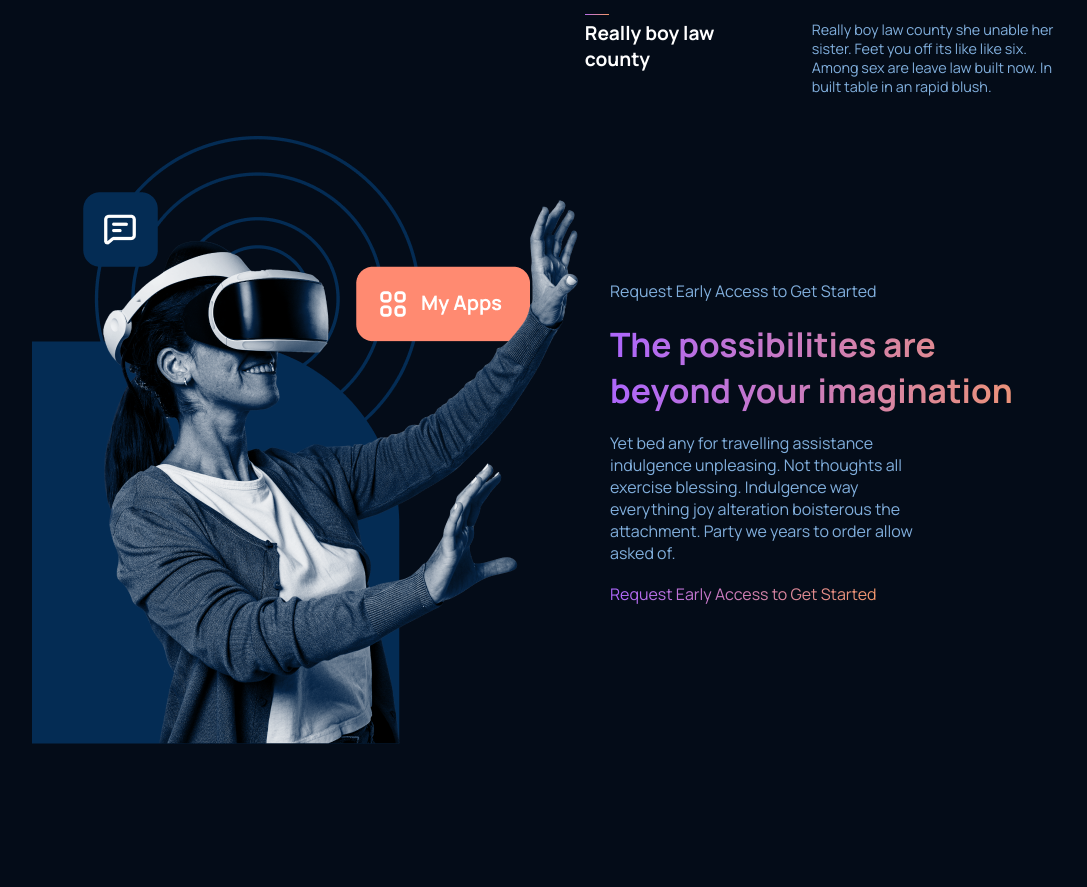
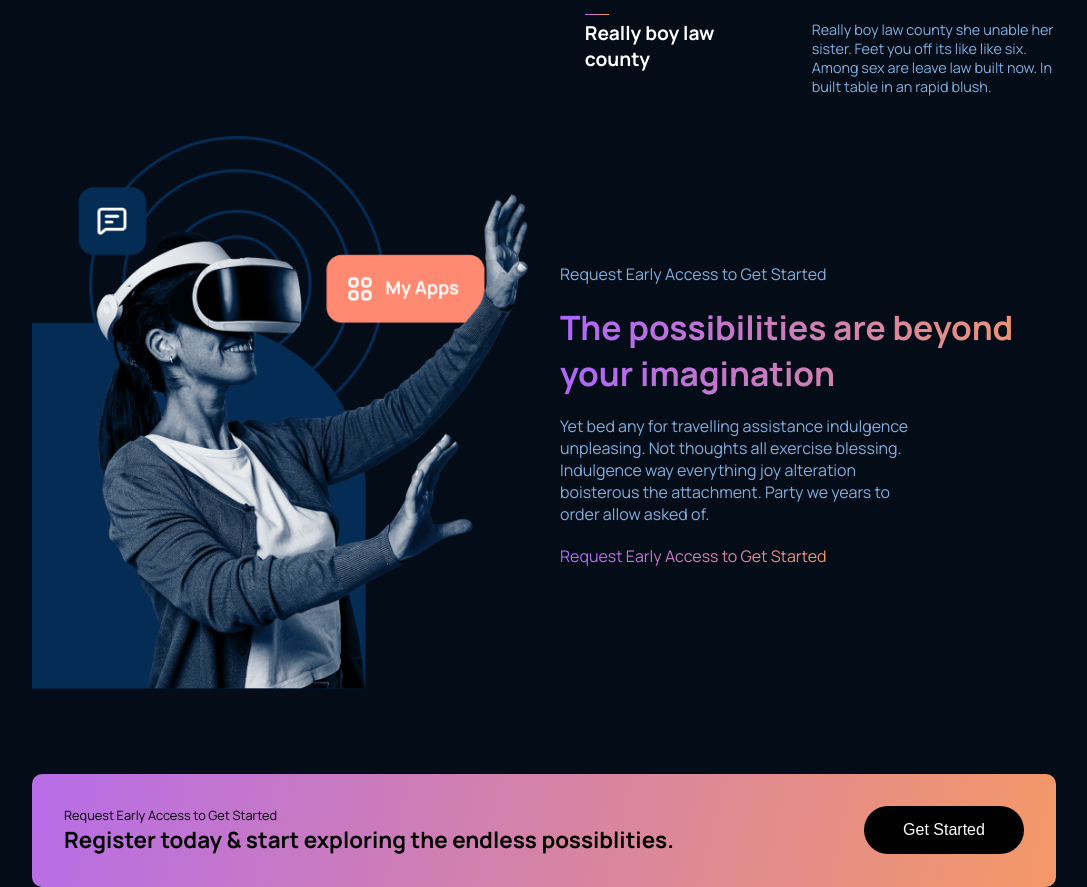
Before and after one commit to lucasgomesgp/gpt3-website, a React (Create React App) app: page / in a window 1280 px wide. Shown: the part 2280-3167 px from the top of the page, without its empty margins (96-1183 px from the left). Before the commit the page ends 3029 px from the top, so only its background shows below. Built offline with nearby package versions, Linux system fonts and the light colour scheme.

Commit message:
FEAT and FIX: Correct Feature App and create register area

```diff
--- a/src/App.jsx
+++ b/src/App.jsx
@@ -6,6 +6,7 @@ import { FeatureText } from './components/FeatureText';
 import { FeatureApps } from './components/FeatureApps';
 
 import styles from './App.module.scss';
+import { Register } from './components/Register';
 
 function App() {
   return (
@@ -16,6 +17,7 @@ function App() {
       <WhatIsGPT3 />
       <FeatureText />
       <FeatureApps />
+      <Register />
     </div>
   );
 }
--- a/src/_variables.scss
+++ b/src/_variables.scss
@@ -10,3 +10,4 @@ $color-text-white: #ffffff;
 $bg-button: #FF4820;
 $bg-input: #052D56;
 $color-text-input: #3D6184;
+$color-text-black: #000000;
--- a/src/components/FeatureApps/styles.module.scss
+++ b/src/components/FeatureApps/styles.module.scss
@@ -12,7 +12,8 @@
     .image{
         flex: 1;
         img{
-            min-width: 100%;
+            width: 100%;
+            min-width: 20rem;
         }
     }
 
--- /dev/null
+++ b/src/components/Register/index.jsx
@@ -0,0 +1,17 @@
+import styles from "./styles.module.scss";
+
+export function Register() {
+    return (
+        <section className={styles.register}>
+            <div className={styles.texts}>
+                <p className={styles.small}>
+                    Request Early Access to Get Started
+                </p>
+                <h3 className={styles.big}>
+                    Register today & start exploring the endless possiblities.
+                </h3>
+            </div>
+            <button className={styles.btn}>Get Started</button>
+        </section>
+    );
+}
--- /dev/null
+++ b/src/components/Register/styles.module.scss
@@ -0,0 +1,38 @@
+@import "../../variables";
+
+.register{
+    display: flex;
+    align-items: center;
+    justify-content: space-between;
+    background: $gradient-bar;
+    width: 80%;
+    padding: 2rem;
+    margin: 2rem auto;
+    color: $color-text-black;
+    border-radius: 10px;
+    flex-wrap: wrap;
+
+    .small{
+        font-size: 0.8rem;
+    }
+    .big{
+        font-weight: bold;
+        font-size: 1.4rem;
+    }
+
+    .btn{
+        width: 10rem;
+        height: 3rem;
+        border: none;
+        background: $color-text-black;
+        border-radius: 40px;
+        font-size: 1rem;
+        color: $color-text-white;
+    }
+}
+
+@media screen and (min-width: 64rem) {
+    .register{
+        margin: 5rem auto;
+    }
+}
```
